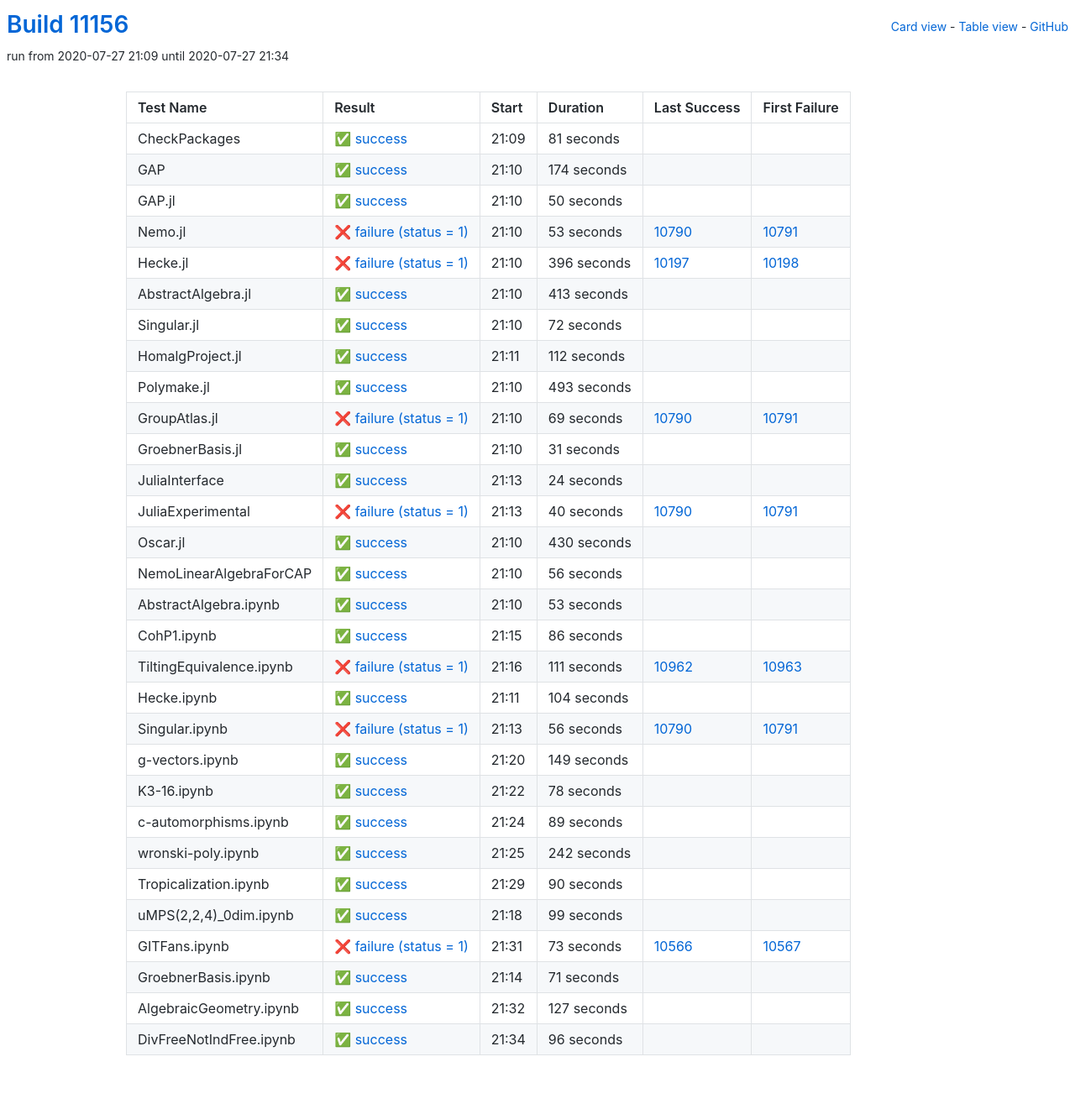
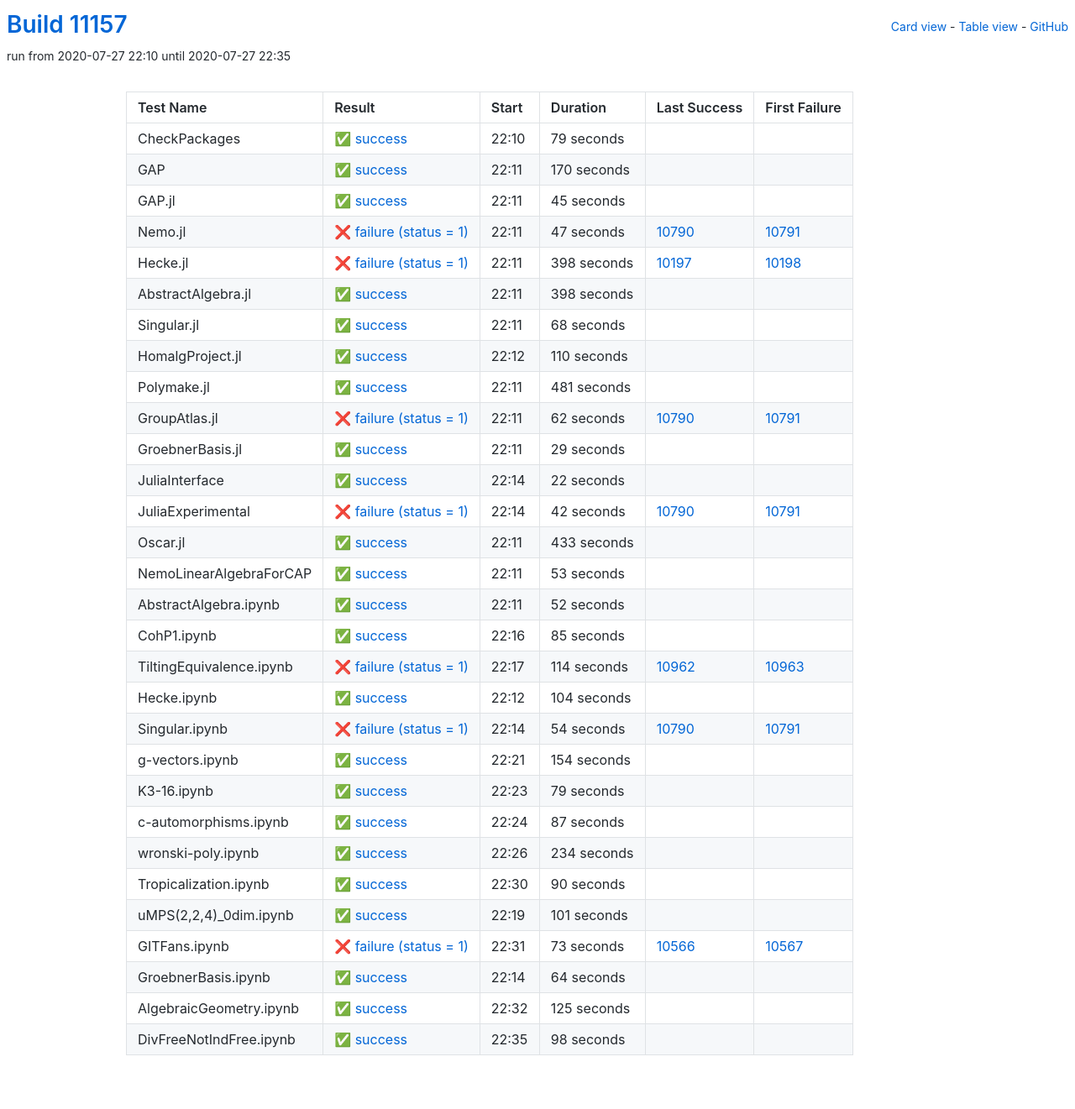
Before and after one commit to oscar-system/oscar-ci-status, a Jekyll site: the page built from table.html, in a window 1280 px wide. Shown: the whole page at 84% size. Built offline with Jekyll 4.4.1, drawn with Linux system fonts in a browser that asks for light colours.

Commit message:
Build #11157

```diff
--- a/_data/ci.yml
+++ b/_data/ci.yml
@@ -1,6 +1,6 @@
 ---
-build: 11156
-build_url: https://oscarci.mathematik.uni-kl.de/job/oscar/11156/
+build: 11157
+build_url: https://oscarci.mathematik.uni-kl.de/job/oscar/11157/
 job: oscar
 organization: oscar-system
 repo: oscar-ci-status
@@ -8,188 +8,176 @@
 tests:
 - name: CheckPackages
   id: checkpackages
-  log: https://oscarci.mathematik.uni-kl.de/job/oscar/11156/artifact/logs/build-11156/CheckPackages.log
-  start: 2020-07-27 21:09
+  log: https://oscarci.mathematik.uni-kl.de/job/oscar/11157/artifact/logs/build-11157/CheckPackages.log
+  start: 2020-07-27 22:10
   success: true
   exitcode: 0
   status: success
-  duration: 81
+  duration: 79
   last_success: false
   last_success_url:
   first_failure: false
   first_failure_url:
 - name: GAP
   id: gap
-  log: https://oscarci.mathematik.uni-kl.de/job/oscar/11156/artifact/logs/build-11156/GAP.log
-  start: 2020-07-27 21:10
+  log: https://oscarci.mathematik.uni-kl.de/job/oscar/11157/artifact/logs/build-11157/GAP.log
+  start: 2020-07-27 22:11
   success: true
   exitcode: 0
   status: success
-  duration: 174
+  duration: 170
   last_success: false
   last_success_url:
   first_failure: false
   first_failure_url:
 - name: GAP.jl
   id: gap-jl
-  log: https://oscarci.mathematik.uni-kl.de/job/oscar/11156/artifact/logs/build-11156/GAP.jl.log
-  start: 2020-07-27 21:10
+  log: https://oscarci.mathematik.uni-kl.de/job/oscar/11157/artifact/logs/build-11157/GAP.jl.log
+  start: 2020-07-27 22:11
   success: true
   exitcode: 0
   status: success
-  duration: 50
+  duration: 45
   last_success: false
   last_success_url:
   first_failure: false
   first_failure_url:
 - name: Nemo.jl
   id: nemo-jl
-  log: https://oscarci.mathematik.uni-kl.de/job/oscar/11156/artifact/logs/build-11156/Nemo.jl.log
-  start: 2020-07-27 21:10
+  log: https://oscarci.mathematik.uni-kl.de/job/oscar/11157/artifact/logs/build-11157/Nemo.jl.log
+  start: 2020-07-27 22:11
   success: false
   exitcode: 1
   status: failure
-  duration: 53
+  duration: 47
   last_success: 10790
   last_success_url: https://oscarci.mathematik.uni-kl.de/job/oscar/10790/
   first_failure: 10791
   first_failure_url: https://oscarci.mathematik.uni-kl.de/job/oscar/10791/
 - name: Hecke.jl
   id: hecke-jl
-  log: https://oscarci.mathematik.uni-kl.de/job/oscar/11156/artifact/logs/build-11156/Hecke.jl.log
-  start: 2020-07-27 21:10
+  log: https://oscarci.mathematik.uni-kl.de/job/oscar/11157/artifact/logs/build-11157/Hecke.jl.log
+  start: 2020-07-27 22:11
   success: false
   exitcode: 1
   status: failure
-  duration: 396
+  duration: 398
   last_success: 10197
   last_success_url: https://oscarci.mathematik.uni-kl.de/job/oscar/10197/
   first_failure: 10198
   first_failure_url: https://oscarci.mathematik.uni-kl.de/job/oscar/10198/
 - name: AbstractAlgebra.jl
   id: abstractalgebra-jl
-  log: https://oscarci.mathematik.uni-kl.de/job/oscar/11156/artifact/logs/build-11156/AbstractAlgebra.jl.log
-  start: 2020-07-27 21:10
+  log: https://oscarci.mathematik.uni-kl.de/job/oscar/11157/artifact/logs/build-11157/AbstractAlgebra.jl.log
+  start: 2020-07-27 22:11
   success: true
   exitcode: 0
   status: success
-  duration: 413
+  duration: 398
   last_success: false
   last_success_url:
   first_failure: false
   first_failure_url:
 - name: Singular.jl
   id: singular-jl
-  log: https://oscarci.mathematik.uni-kl.de/job/oscar/11156/artifact/logs/build-11156/Singular.jl.log
-  start: 2020-07-27 21:10
+  log: https://oscarci.mathematik.uni-kl.de/job/oscar/11157/artifact/logs/build-11157/Singular.jl.log
+  start: 2020-07-27 22:11
   success: true
   exitcode: 0
   status: success
-  duration: 72
+  duration: 68
   last_success: false
   last_success_url:
   first_failure: false
   first_failure_url:
 - name: HomalgProject.jl
   id: homalgproject-jl
-  log: https://oscarci.mathematik.uni-kl.de/job/oscar/11156/artifact/logs/build-11156/HomalgProject.jl.log
-  start: 2020-07-27 21:11
+  log: https://oscarci.mathematik.uni-kl.de/job/oscar/11157/artifact/logs/build-11157/HomalgProject.jl.log
+  start: 2020-07-27 22:12
   success: true
   exitcode: 0
   status: success
-  duration: 112
+  duration: 110
   last_success: false
   last_success_url:
   first_failure: false
   first_failure_url:
 - name: Polymake.jl
   id: polymake-jl
-  log: https://oscarci.mathematik.uni-kl.de/job/oscar/11156/artifact/logs/build-11156/Polymake.jl.log
-  start: 2020-07-27 21:10
+  log: https://oscarci.mathematik.uni-kl.de/job/oscar/11157/artifact/logs/build-11157/Polymake.jl.log
+  start: 2020-07-27 22:11
   success: true
   exitcode: 0
   status: success
-  duration: 493
+  duration: 481
   last_success: false
   last_success_url:
   first_failure: false
   first_failure_url:
 - name: GroupAtlas.jl
   id: groupatlas-jl
-  log: https://oscarci.mathematik.uni-kl.de/job/oscar/11156/artifact/logs/build-11156/GroupAtlas.jl.log
-  start: 2020-07-27 21:10
+  log: https://oscarci.mathematik.uni-kl.de/job/oscar/11157/artifact/logs/build-11157/GroupAtlas.jl.log
+  start: 2020-07-27 22:11
   success: false
   exitcode: 1
   status: failure
-  duration: 69
+  duration: 62
   last_success: 10790
   last_success_url: https://oscarci.mathematik.uni-kl.de/job/oscar/10790/
   first_failure: 10791
   first_failure_url: https://oscarci.mathematik.uni-kl.de/job/oscar/10791/
 - name: GroebnerBasis.jl
   id: groebnerbasis-jl
-  log: https://oscarci.mathematik.uni-kl.de/job/oscar/11156/artifact/logs/build-11156/GroebnerBasis.jl.log
-  start: 2020-07-27 21:10
+  log: https://oscarci.mathematik.uni-kl.de/job/oscar/11157/artifact/logs/build-11157/GroebnerBasis.jl.log
+  start: 2020-07-27 22:11
   success: true
   exitcode: 0
   status: success
-  duration: 31
+  duration: 29
   last_success: false
   last_success_url:
   first_failure: false
   first_failure_url:
 - name: JuliaInterface
   id: juliainterface
-  log: https://oscarci.mathematik.uni-kl.de/job/oscar/11156/artifact/logs/build-11156/JuliaInterface.log
-  start: 2020-07-27 21:13
+  log: https://oscarci.mathematik.uni-kl.de/job/oscar/11157/artifact/logs/build-11157/JuliaInterface.log
+  start: 2020-07-27 22:14
   success: true
   exitcode: 0
   status: success
-  duration: 24
+  duration: 22
   last_success: false
   last_success_url:
   first_failure: false
   first_failure_url:
 - name: JuliaExperimental
   id: juliaexperimental
-  log: https://oscarci.mathematik.uni-kl.de/job/oscar/11156/artifact/logs/build-11156/JuliaExperimental.log
-  start: 2020-07-27 21:13
+  log: https://oscarci.mathematik.uni-kl.de/job/oscar/11157/artifact/logs/build-11157/JuliaExperimental.log
+  start: 2020-07-27 22:14
   success: false
   exitcode: 1
   status: failure
-  duration: 40
+  duration: 42
   last_success: 10790
   last_success_url: https://oscarci.mathematik.uni-kl.de/job/oscar/10790/
   first_failure: 10791
   first_failure_url: https://oscarci.mathematik.uni-kl.de/job/oscar/10791/
 - name: Oscar.jl
   id: oscar-jl
-  log: https://oscarci.mathematik.uni-kl.de/job/oscar/11156/artifact/logs/build-11156/Oscar.jl.log
-  start: 2020-07-27 21:10
+  log: https://oscarci.mathematik.uni-kl.de/job/oscar/11157/artifact/logs/build-11157/Oscar.jl.log
+  start: 2020-07-27 22:11
   success: true
   exitcode: 0
   status: success
-  duration: 430
+  duration: 433
   last_success: false
   last_success_url:
   first_failure: false
   first_failure_url:
 - name: NemoLinearAlgebraForCAP
   id: nemolinearalgebraforcap
-  log: https://oscarci.mathematik.uni-kl.de/job/oscar/11156/artifact/logs/build-11156/NemoLinearAlgebraForCAP.log
-  start: 2020-07-27 21:10
-  success: true
-  exitcode: 0
-  status: success
-  duration: 56
-  last_success: false
-  last_success_url:
-  first_failure: false
-  first_failure_url:
-- name: AbstractAlgebra.ipynb
-  id: abstractalgebra-ipynb
-  log: https://oscarci.mathematik.uni-kl.de/job/oscar/11156/artifact/logs/build-11156/AbstractAlgebra.ipynb.log
-  start: 2020-07-27 21:10
+  log: https://oscarci.mathematik.uni-kl.de/job/oscar/11157/artifact/logs/build-11157/NemoLinearAlgebraForCAP.log
+  start: 2020-07-27 22:11
   success: true
   exitcode: 0
   status: success
@@ -198,34 +186,46 @@
   last_success_url:
   first_failure: false
   first_failure_url:
-- name: CohP1.ipynb
-  id: cohp1-ipynb
-  log: https://oscarci.mathematik.uni-kl.de/job/oscar/11156/artifact/logs/build-11156/CohP1.ipynb.log
-  start: 2020-07-27 21:15
+- name: AbstractAlgebra.ipynb
+  id: abstractalgebra-ipynb
+  log: https://oscarci.mathematik.uni-kl.de/job/oscar/11157/artifact/logs/build-11157/AbstractAlgebra.ipynb.log
+  start: 2020-07-27 22:11
   success: true
   exitcode: 0
   status: success
-  duration: 86
+  duration: 52
+  last_success: false
+  last_success_url:
+  first_failure: false
+  first_failure_url:
+- name: CohP1.ipynb
+  id: cohp1-ipynb
+  log: https://oscarci.mathematik.uni-kl.de/job/oscar/11157/artifact/logs/build-11157/CohP1.ipynb.log
+  start: 2020-07-27 22:16
+  success: true
+  exitcode: 0
+  status: success
+  duration: 85
   last_success: false
   last_success_url:
   first_failure: false
   first_failure_url:
 - name: TiltingEquivalence.ipynb
   id: tiltingequivalence-ipynb
-  log: https://oscarci.mathematik.uni-kl.de/job/oscar/11156/artifact/logs/build-11156/TiltingEquivalence.ipynb.log
-  start: 2020-07-27 21:16
+  log: https://oscarci.mathematik.uni-kl.de/job/oscar/11157/artifact/logs/build-11157/TiltingEquivalence.ipynb.log
+  start: 2020-07-27 22:17
   success: false
   exitcode: 1
   status: failure
-  duration: 111
+  duration: 114
   last_success: 10962
   last_success_url: https://oscarci.mathematik.uni-kl.de/job/oscar/10962/
   first_failure: 10963
   first_failure_url: https://oscarci.mathematik.uni-kl.de/job/oscar/10963/
 - name: Hecke.ipynb
   id: hecke-ipynb
-  log: https://oscarci.mathematik.uni-kl.de/job/oscar/11156/artifact/logs/build-11156/Hecke.ipynb.log
-  start: 2020-07-27 21:11
+  log: https://oscarci.mathematik.uni-kl.de/job/oscar/11157/artifact/logs/build-11157/Hecke.ipynb.log
+  start: 2020-07-27 22:12
   success: true
   exitcode: 0
   status: success
@@ -236,68 +236,68 @@
   first_failure_url:
 - name: Singular.ipynb
   id: singular-ipynb
-  log: https://oscarci.mathematik.uni-kl.de/job/oscar/11156/artifact/logs/build-11156/Singular.ipynb.log
-  start: 2020-07-27 21:13
+  log: https://oscarci.mathematik.uni-kl.de/job/oscar/11157/artifact/logs/build-11157/Singular.ipynb.log
+  start: 2020-07-27 22:14
   success: false
   exitcode: 1
   status: failure
-  duration: 56
+  duration: 54
   last_success: 10790
   last_success_url: https://oscarci.mathematik.uni-kl.de/job/oscar/10790/
   first_failure: 10791
   first_failure_url: https://oscarci.mathematik.uni-kl.de/job/oscar/10791/
 - name: g-vectors.ipynb
   id: g-vectors-ipynb
-  log: https://oscarci.mathematik.uni-kl.de/job/oscar/11156/artifact/logs/build-11156/g-vectors.ipynb.log
-  start: 2020-07-27 21:20
+  log: https://oscarci.mathematik.uni-kl.de/job/oscar/11157/artifact/logs/build-11157/g-vectors.ipynb.log
+  start: 2020-07-27 22:21
   success: true
   exitcode: 0
   status: success
-  duration: 149
+  duration: 154
   last_success: false
   last_success_url:
   first_failure: false
   first_failure_url:
 - name: K3-16.ipynb
   id: k3-16-ipynb
-  log: https://oscarci.mathematik.uni-kl.de/job/oscar/11156/artifact/logs/build-11156/K3-16.ipynb.log
-  start: 2020-07-27 21:22
+  log: https://oscarci.mathematik.uni-kl.de/job/oscar/11157/artifact/logs/build-11157/K3-16.ipynb.log
+  start: 2020-07-27 22:23
   success: true
   exitcode: 0
   status: success
-  duration: 78
+  duration: 79
   last_success: false
   last_success_url:
   first_failure: false
   first_failure_url:
 - name: c-automorphisms.ipynb
   id: c-automorphisms-ipynb
-  log: https://oscarci.mathematik.uni-kl.de/job/oscar/11156/artifact/logs/build-11156/c-automorphisms.ipynb.log
-  start: 2020-07-27 21:24
+  log: https://oscarci.mathematik.uni-kl.de/job/oscar/11157/artifact/logs/build-11157/c-automorphisms.ipynb.log
+  start: 2020-07-27 22:24
   success: true
   exitcode: 0
   status: success
-  duration: 89
+  duration: 87
   last_success: false
   last_success_url:
   first_failure: false
   first_failure_url:
 - name: wronski-poly.ipynb
   id: wronski-poly-ipynb
-  log: https://oscarci.mathematik.uni-kl.de/job/oscar/11156/artifact/logs/build-11156/wronski-poly.ipynb.log
-  start: 2020-07-27 21:25
+  log: https://oscarci.mathematik.uni-kl.de/job/oscar/11157/artifact/logs/build-11157/wronski-poly.ipynb.log
+  start: 2020-07-27 22:26
   success: true
   exitcode: 0
   status: success
-  duration: 242
+  duration: 234
   last_success: false
   last_success_url:
   first_failure: false
   first_failure_url:
 - name: Tropicalization.ipynb
   id: tropicalization-ipynb
-  log: https://oscarci.mathematik.uni-kl.de/job/oscar/11156/artifact/logs/build-11156/Tropicalization.ipynb.log
-  start: 2020-07-27 21:29
+  log: https://oscarci.mathematik.uni-kl.de/job/oscar/11157/artifact/logs/build-11157/Tropicalization.ipynb.log
+  start: 2020-07-27 22:30
   success: true
   exitcode: 0
   status: success
@@ -308,20 +308,20 @@
   first_failure_url:
 - name: uMPS(2,2,4)_0dim.ipynb
   id: umps-2-2-4-0dim-ipynb
-  log: https://oscarci.mathematik.uni-kl.de/job/oscar/11156/artifact/logs/build-11156/uMPS-2-2-4-_0dim.ipynb.log
-  start: 2020-07-27 21:18
+  log: https://oscarci.mathematik.uni-kl.de/job/oscar/11157/artifact/logs/build-11157/uMPS-2-2-4-_0dim.ipynb.log
+  start: 2020-07-27 22:19
   success: true
   exitcode: 0
   status: success
-  duration: 99
+  duration: 101
   last_success: false
   last_success_url:
   first_failure: false
   first_failure_url:
 - name: GITFans.ipynb
   id: gitfans-ipynb
-  log: https://oscarci.mathematik.uni-kl.de/job/oscar/11156/artifact/logs/build-11156/GITFans.ipynb.log
-  start: 2020-07-27 21:31
+  log: https://oscarci.mathematik.uni-kl.de/job/oscar/11157/artifact/logs/build-11157/GITFans.ipynb.log
+  start: 2020-07-27 22:31
   success: false
   exitcode: 1
   status: failure
@@ -332,36 +332,36 @@
   first_failure_url: https://oscarci.mathematik.uni-kl.de/job/oscar/10567/
 - name: GroebnerBasis.ipynb
   id: groebnerbasis-ipynb
-  log: https://oscarci.mathematik.uni-kl.de/job/oscar/11156/artifact/logs/build-11156/GroebnerBasis.ipynb.log
-  start: 2020-07-27 21:14
+  log: https://oscarci.mathematik.uni-kl.de/job/oscar/11157/artifact/logs/build-11157/GroebnerBasis.ipynb.log
+  start: 2020-07-27 22:14
   success: true
   exitcode: 0
   status: success
-  duration: 71
+  duration: 64
   last_success: false
   last_success_url:
   first_failure: false
   first_failure_url:
 - name: AlgebraicGeometry.ipynb
   id: algebraicgeometry-ipynb
-  log: https://oscarci.mathematik.uni-kl.de/job/oscar/11156/artifact/logs/build-11156/AlgebraicGeometry.ipynb.log
-  start: 2020-07-27 21:32
+  log: https://oscarci.mathematik.uni-kl.de/job/oscar/11157/artifact/logs/build-11157/AlgebraicGeometry.ipynb.log
+  start: 2020-07-27 22:32
   success: true
   exitcode: 0
   status: success
-  duration: 127
+  duration: 125
   last_success: false
   last_success_url:
   first_failure: false
   first_failure_url:
 - name: DivFreeNotIndFree.ipynb
   id: divfreenotindfree-ipynb
-  log: https://oscarci.mathematik.uni-kl.de/job/oscar/11156/artifact/logs/build-11156/DivFreeNotIndFree.ipynb.log
-  start: 2020-07-27 21:34
+  log: https://oscarci.mathematik.uni-kl.de/job/oscar/11157/artifact/logs/build-11157/DivFreeNotIndFree.ipynb.log
+  start: 2020-07-27 22:35
   success: true
   exitcode: 0
   status: success
-  duration: 96
+  duration: 98
   last_success: false
   last_success_url:
   first_failure: false
```
Also changed, not shown: README.md.
